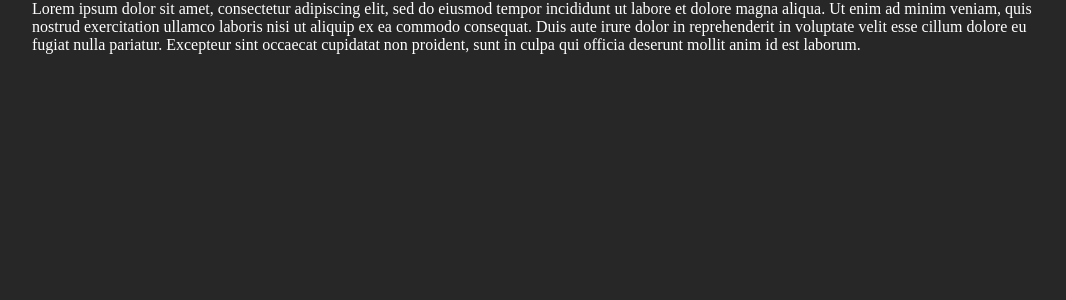
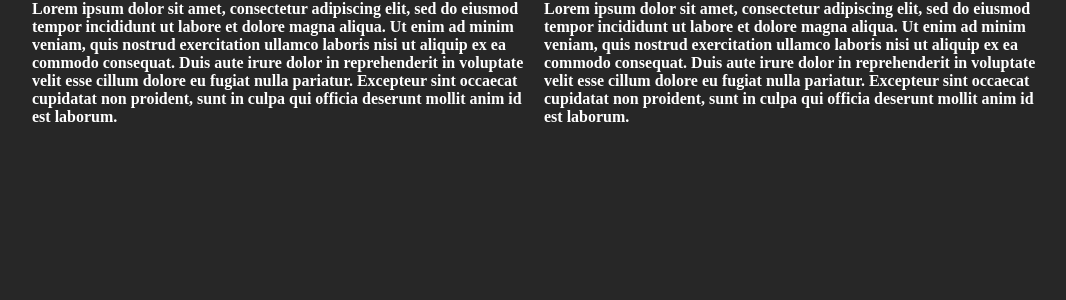
Before and after one commit to Kiwasthal/SASS-website, a React (Create React App) app: page / in a window 1280 px wide. Shown: the top 300 px of the page, without its empty margins (96-1162 px from the left). Built offline with nearby package versions, Linux system fonts and the light colour scheme.

Commit message:
Mixins -- theming && query screens

```diff
--- a/public/css/main.css
+++ b/public/css/main.css
@@ -4,18 +4,29 @@
   padding: 0;
 }
 
-body {
+.app {
   background: #272727;
   color: #fff;
+  height: 100vh;
+  width: 100vw;
 }
 
 .main {
+  display: flex;
+  justify-content: center;
+  align-items: center;
+  flex-direction: row;
   width: 80%;
   margin: 0 auto;
 }
 .main-paragraph {
-  font-weight: 400;
+  font-weight: 700;
 }
 .main-paragraph:hover {
   color: pink;
+}
+@media (max-width: 800px) {
+  .main {
+    flex-direction: column;
+  }
 }/*# sourceMappingURL=main.css.map */
--- a/public/index.html
+++ b/public/index.html
@@ -13,20 +13,10 @@
 
     <link rel="manifest" href="%PUBLIC_URL%/manifest.json" />
 
-    <title>React App</title>
+    <title>Sass Website</title>
   </head>
   <body>
     <noscript>You need to enable JavaScript to run this app.</noscript>
     <div id="root"></div>
-    <!--
-      This HTML file is a template.
-      If you open it directly in the browser, you will see an empty page.
-
-      You can add webfonts, meta tags, or analytics to this file.
-      The build step will place the bundled scripts into the <body> tag.
-
-      To begin the development, run `npm start` or `yarn start`.
-      To create a production bundle, use `npm run build` or `yarn build`.
-    -->
   </body>
 </html>
--- a/src/App.js
+++ b/src/App.js
@@ -1,19 +1,10 @@
+import MainSection from './Components/Boot/MainSeciton';
 import './scss/main.scss';
 
 function App() {
   return (
-    <div className="App">
-      <main className="main">
-        <p className="main-paragraph">
-          Lorem ipsum dolor sit amet, consectetur adipiscing elit, sed do
-          eiusmod tempor incididunt ut labore et dolore magna aliqua. Ut enim ad
-          minim veniam, quis nostrud exercitation ullamco laboris nisi ut
-          aliquip ex ea commodo consequat. Duis aute irure dolor in
-          reprehenderit in voluptate velit esse cillum dolore eu fugiat nulla
-          pariatur. Excepteur sint occaecat cupidatat non proident, sunt in
-          culpa qui officia deserunt mollit anim id est laborum.
-        </p>
-      </main>
+    <div className="app light">
+      <MainSection />
     </div>
   );
 }
--- /dev/null
+++ b/src/Components/Boot/MainSeciton.js
@@ -0,0 +1,26 @@
+const MainSection = () => {
+  return (
+    <main className="main">
+      <p className="main-paragraph">
+        Lorem ipsum dolor sit amet, consectetur adipiscing elit, sed do eiusmod
+        tempor incididunt ut labore et dolore magna aliqua. Ut enim ad minim
+        veniam, quis nostrud exercitation ullamco laboris nisi ut aliquip ex ea
+        commodo consequat. Duis aute irure dolor in reprehenderit in voluptate
+        velit esse cillum dolore eu fugiat nulla pariatur. Excepteur sint
+        occaecat cupidatat non proident, sunt in culpa qui officia deserunt
+        mollit anim id est laborum.
+      </p>
+      <p className="main-paragraph">
+        Lorem ipsum dolor sit amet, consectetur adipiscing elit, sed do eiusmod
+        tempor incididunt ut labore et dolore magna aliqua. Ut enim ad minim
+        veniam, quis nostrud exercitation ullamco laboris nisi ut aliquip ex ea
+        commodo consequat. Duis aute irure dolor in reprehenderit in voluptate
+        velit esse cillum dolore eu fugiat nulla pariatur. Excepteur sint
+        occaecat cupidatat non proident, sunt in culpa qui officia deserunt
+        mollit anim id est laborum.
+      </p>
+    </main>
+  );
+};
+
+export default MainSection;
--- a/src/scss/_variables.scss
+++ b/src/scss/_variables.scss
@@ -6,3 +6,4 @@
   'medium': 500,
   'bold': 700,
 );
+$mobile: 800px;
--- a/src/scss/main.scss
+++ b/src/scss/main.scss
@@ -4,20 +4,51 @@
   @return map-get($fontWeights, $weightName);
 }
 
-body {
+@mixin flexCenter($direction) {
+  display: flex;
+  justify-content: center;
+  align-items: center;
+  flex-direction: $direction;
+}
+
+@mixin theme($lightTheme: true) {
+  @if $lightTheme {
+    background-color: lighten($primaryColor, 100%);
+    color: darken($textColor, 100%);
+  }
+}
+
+@mixin mobile {
+  @media (max-width: $mobile) {
+    @content;
+  }
+}
+
+.app {
   background: $primaryColor;
   color: $textColor;
+  height: 100vh;
+  width: 100vw;
 }
 
 .main {
+  @include flexCenter(row);
   width: 80%;
   margin: 0 auto;
 
   &-paragraph {
-    font-weight: weight(regular);
+    font-weight: weight(bold);
 
     &:hover {
       color: pink;
     }
   }
+
+  @include mobile {
+    flex-direction: column;
+  }
 }
+
+.light {
+  @include theme($lightTheme: false);
+}
```
Also changed, not shown: 1 other file (tests, documents, lock files or other folders).
